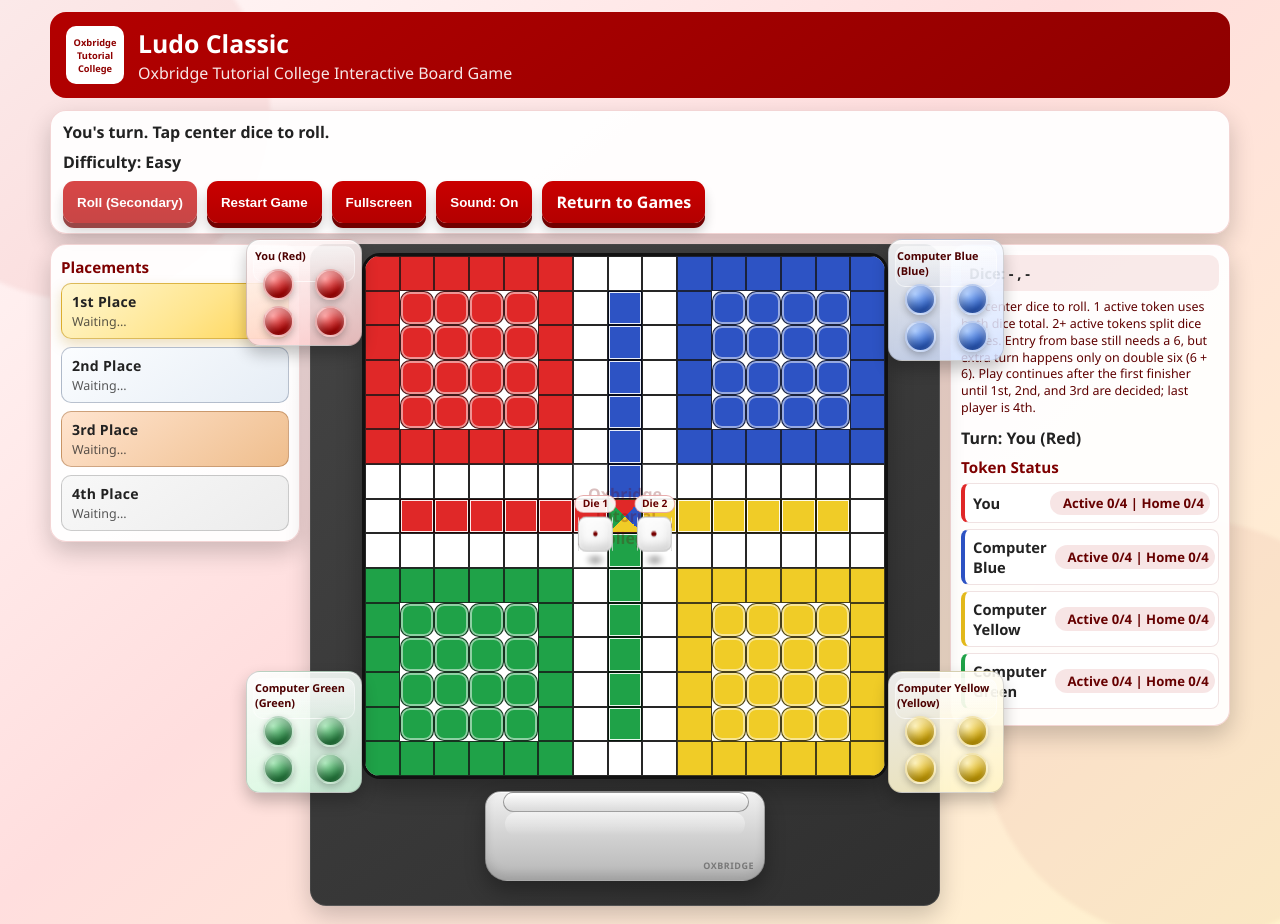
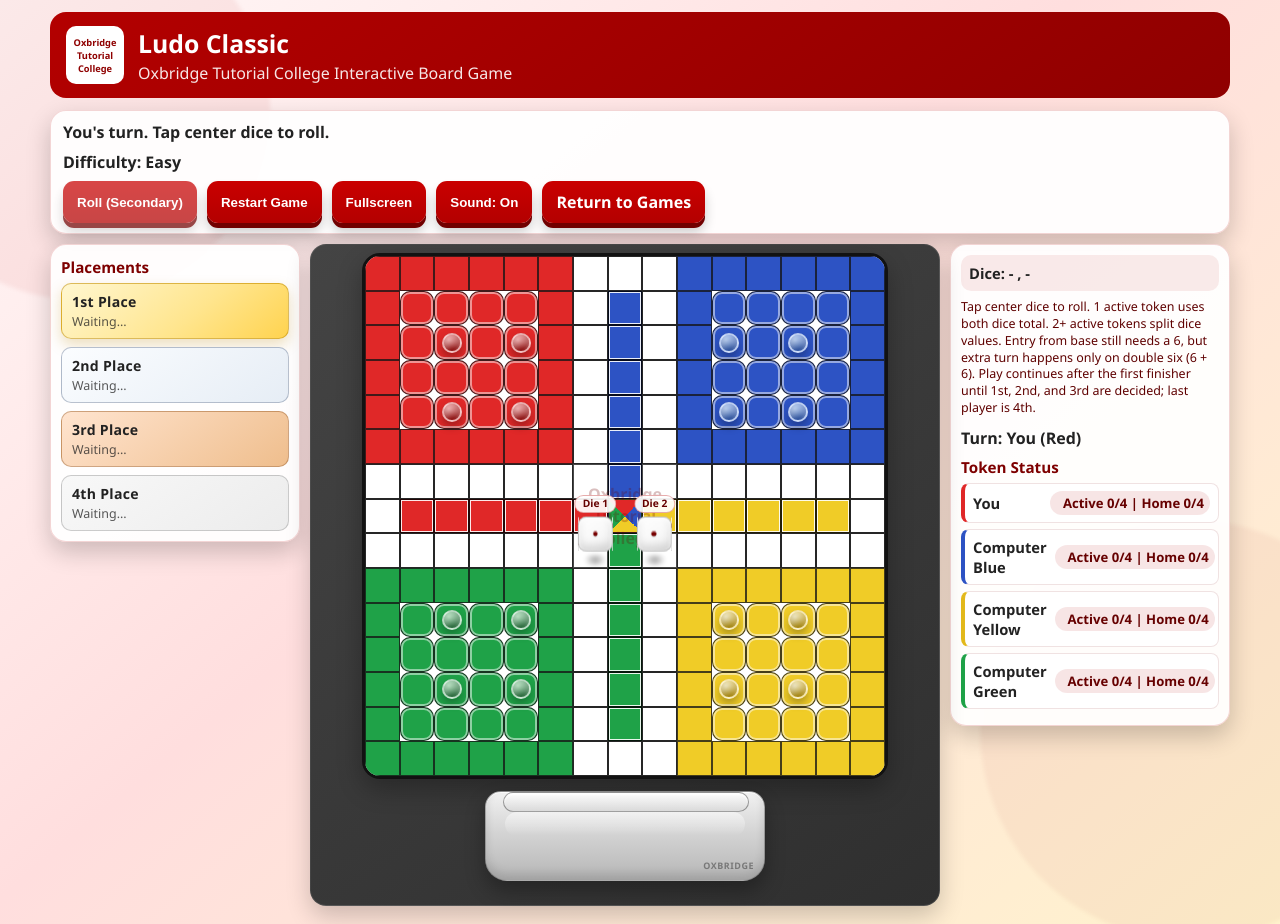
Before and after one commit to boyoart/oxbridge-games, a plain HTML site: page index.html in a window 1280 px wide. Both pictures are taken after a click on the button "Single Player". Drawn offline with Linux system fonts and the light colour scheme.

Commit message:
Fix Ludo base token storage and shared completion container

```diff
--- a/index.html
+++ b/index.html
@@ -90,28 +90,6 @@
         <div id="board3d" class="board-3d card">
           <div class="board-stage">
             <div id="boardScaler" class="board-scaler">
-              <div class="external-bases" aria-live="polite">
-                <div class="base-holder base-holder-red" data-base-holder="red">
-                  <div class="base-holder-label" id="baseHolderLabel-red">Red Base</div>
-                  <div class="base-holder-lid" aria-hidden="true"></div>
-                  <div class="base-holder-grid" id="baseHolder-red"></div>
-                </div>
-                <div class="base-holder base-holder-blue" data-base-holder="blue">
-                  <div class="base-holder-label" id="baseHolderLabel-blue">Blue Base</div>
-                  <div class="base-holder-lid" aria-hidden="true"></div>
-                  <div class="base-holder-grid" id="baseHolder-blue"></div>
-                </div>
-                <div class="base-holder base-holder-yellow" data-base-holder="yellow">
-                  <div class="base-holder-label" id="baseHolderLabel-yellow">Yellow Base</div>
-                  <div class="base-holder-lid" aria-hidden="true"></div>
-                  <div class="base-holder-grid" id="baseHolder-yellow"></div>
-                </div>
-                <div class="base-holder base-holder-green" data-base-holder="green">
-                  <div class="base-holder-label" id="baseHolderLabel-green">Green Base</div>
-                  <div class="base-holder-lid" aria-hidden="true"></div>
-                  <div class="base-holder-grid" id="baseHolder-green"></div>
-                </div>
-              </div>
               <div id="board" class="board"></div>
               <div class="board-dice-zone" aria-live="polite">
                 <div class="die-slot" data-slot-index="0">
@@ -155,6 +133,7 @@
                 <span id="boardLogoFallback">Oxbridge Tutorial College</span>
               </div>
             </div>
+            <!-- Shared completed-token container: all colors collect here after final home. -->
             <div id="victoryContainerWrap" class="victory-container-wrap" aria-live="polite">
               <div id="victoryContainer" class="victory-container" role="status" aria-label="Shared victory container for completed tokens">
                 <div class="victory-container-gloss" aria-hidden="true"></div>
--- a/script.js
+++ b/script.js
@@ -46,17 +46,12 @@
 const victoryTokenStackEl = document.getElementById("victoryTokenStack");
 const difficultyInfoEl = document.getElementById("difficultyInfo");
 const difficultySelectEl = document.getElementById("difficultySelect");
-const baseHolderEls = {
-  red: document.getElementById("baseHolder-red"),
-  blue: document.getElementById("baseHolder-blue"),
-  yellow: document.getElementById("baseHolder-yellow"),
-  green: document.getElementById("baseHolder-green")
-};
-const baseHolderLabelEls = {
-  red: document.getElementById("baseHolderLabel-red"),
-  blue: document.getElementById("baseHolderLabel-blue"),
-  yellow: document.getElementById("baseHolderLabel-yellow"),
-  green: document.getElementById("baseHolderLabel-green")
+// Normal board base positions restored: each color has four in-board base slots for token IDs 0-3.
+const BASE_SLOTS = {
+  red: [[2, 2], [2, 4], [4, 2], [4, 4]],
+  blue: [[2, 10], [2, 12], [4, 10], [4, 12]],
+  green: [[10, 2], [10, 4], [12, 2], [12, 4]],
+  yellow: [[10, 10], [10, 12], [12, 10], [12, 12]]
 };
 
 function getRequiredEl(id) {
@@ -449,29 +444,12 @@
 }
 
 function render() {
-  document.querySelectorAll(".board-token, .base-token").forEach((t) => t.remove());
+  document.querySelectorAll(".board-token").forEach((t) => t.remove());
   const occupancy = buildTileOccupancy();
-  // External base holder labels are synced to player names so each color tray is identifiable.
-  appState.players.forEach((player) => {
-    const labelEl = baseHolderLabelEls[player.color];
-    if (labelEl) labelEl.textContent = `${player.name} (${COLOR_LABEL[player.color]})`;
-  });
+  // Wrong external base trays removed: base tokens are now always rendered in board base quadrants.
 
   appState.players.forEach((player, pIndex) => {
-    const holderEl = baseHolderEls[player.color];
     player.tokens.forEach((token) => {
-      if (token.inBase && holderEl) {
-        // Base tokens are rendered in external holders instead of inside board quadrants.
-        const baseTokenEl = document.createElement("div");
-        baseTokenEl.className = `token base-token ${player.color}`;
-        baseTokenEl.title = `${player.name} Token ${token.id + 1}`;
-        if (isTokenClickable(pIndex, token.id)) {
-          baseTokenEl.classList.add("clickable");
-          baseTokenEl.addEventListener("click", () => chooseTokenMove(pIndex, token.id));
-        }
-        holderEl.appendChild(baseTokenEl);
-        return;
-      }
       const spot = token.coord;
       if (!spot) return;
       const tile = getTile(spot[0], spot[1]);
@@ -533,7 +511,7 @@
 }
 
 function getTokenCoordinates(color, pos, tokenId) {
-  if (pos === -1) return null;
+  if (pos === -1) return BASE_SLOTS[color]?.[tokenId] || null;
   if (pos <= 51) return boardPath[(START_INDEX[color] + pos) % PATH_LEN];
   if (pos >= 52 && pos <= 57) return homePaths[color][pos - 52];
   if (pos === FINAL_HOME_POSITION) return null;
@@ -685,7 +663,7 @@
     if (idx === moverIdx) return; // same-color tokens can never capture each other.
     op.tokens.forEach((t) => {
       if (t.tileKey === tileId) {
-        // DEBUG: capture returns token to base; render() then places it back in the external base holder.
+        // Captured tokens return to normal in-board base slots (not any external tray).
         t.pos = -1;
         syncTokenStateForPlayer(op);
         capturedAny = true;
--- a/style.css
+++ b/style.css
@@ -99,56 +99,6 @@
   aspect-ratio: 1 / 1;
   position: relative;
 }
-.external-bases {
-  /* External token containers are anchored around the board corners. */
-  position: absolute;
-  inset: 0;
-  pointer-events: none;
-  z-index: 6;
-}
-.base-holder {
-  --holder-tint: rgba(255, 255, 255, 0.9);
-  position: absolute;
-  width: clamp(84px, 11.5vw, 116px);
-  padding: 8px;
-  border-radius: 14px;
-  border: 1px solid rgba(0, 0, 0, .16);
-  background: linear-gradient(165deg, rgba(255,255,255,.9), var(--holder-tint));
-  box-shadow: 0 8px 16px rgba(0, 0, 0, .24), inset 0 1px 0 rgba(255,255,255,.76);
-  pointer-events: auto;
-}
-.base-holder-lid {
-  /* Subtle lid overlay for the premium board-game compartment look. */
-  position: absolute;
-  left: 6px;
-  right: 6px;
-  top: 6px;
-  height: 34%;
-  border-radius: 10px;
-  background: linear-gradient(180deg, rgba(255,255,255,.55), rgba(255,255,255,.09));
-  border: 1px solid rgba(255,255,255,.45);
-  pointer-events: none;
-}
-.base-holder-label {
-  position: relative;
-  z-index: 1;
-  font-size: .68rem;
-  font-weight: 800;
-  color: #4d0000;
-  margin-bottom: 6px;
-}
-.base-holder-grid {
-  position: relative;
-  z-index: 1;
-  display: grid;
-  grid-template-columns: repeat(2, minmax(0, 1fr));
-  gap: 6px;
-  justify-items: center;
-}
-.base-holder-red { --holder-tint: rgba(255, 205, 205, .86); top: -14px; left: -116px; }
-.base-holder-blue { --holder-tint: rgba(208, 223, 255, .86); top: -14px; right: -116px; }
-.base-holder-yellow { --holder-tint: rgba(255, 245, 198, .9); bottom: -14px; right: -116px; }
-.base-holder-green { --holder-tint: rgba(210, 250, 224, .88); bottom: -14px; left: -116px; }
 .board-dice-zone {
   /* Two dice are rendered side-by-side in one centered lane to avoid overlap. */
   --dice-size: clamp(26px, 3.9vw, 34px); /* Dice size is controlled from this single variable. */
@@ -266,22 +216,6 @@
   z-index: 2;
 }
 .token.clickable { outline: 3px solid #ffffff; animation: pulse .8s infinite alternate; }
-.base-holder .token {
-  position: relative;
-  width: clamp(24px, 3.4vw, 31px);
-  height: clamp(24px, 3.4vw, 31px);
-  transform: none !important;
-  box-shadow: inset 0 6px 8px rgba(255,255,255,.45), inset 0 -6px 10px rgba(0,0,0,.28), 0 3px 7px rgba(0,0,0,.24);
-}
-.base-holder .token.clickable {
-  /* Only the selectable token pulses/glows, not the full holder. */
-  outline: 2px solid rgba(255,255,255,.95);
-  box-shadow: 0 0 0 3px rgba(255,255,255,.45), 0 0 10px rgba(255,255,255,.35), inset 0 6px 8px rgba(255,255,255,.45), inset 0 -6px 10px rgba(0,0,0,.28), 0 3px 7px rgba(0,0,0,.24);
-}
-.base-holder .token:hover {
-  transform: scale(1.06) !important;
-  filter: brightness(1.08);
-}
 @keyframes pulse { from { transform: scale(1); } to { transform: scale(1.08); } }
 .token.red{background:radial-gradient(circle at 30% 30%, #ff8e8e, #b30000 65%)}
 .token.blue{background:radial-gradient(circle at 30% 30%, #9bc2ff, #2a5ec9 65%)}
@@ -629,10 +563,6 @@
   .board-3d { order: 2; }
   .side-panel { order: 3; }
   .side-panel { display: grid; grid-template-columns: minmax(220px, 360px) 1fr; gap: 10px; align-items: start; }
-  .base-holder-red { top: -10px; left: -94px; }
-  .base-holder-blue { top: -10px; right: -94px; }
-  .base-holder-yellow { bottom: -10px; right: -94px; }
-  .base-holder-green { bottom: -10px; left: -94px; }
   .board-dice-zone {
     --dice-size: clamp(24px, 4.6vw, 32px);
     width: min(210px, 40%);
@@ -652,17 +582,6 @@
   .left-panel { padding: 8px; max-width: 100%; }
   .side-panel { grid-template-columns: 1fr; }
   .side-panel { padding: 8px; }
-  .base-holder {
-    width: clamp(72px, 26vw, 92px);
-    padding: 6px;
-    border-radius: 12px;
-  }
-  .base-holder-label { font-size: .62rem; margin-bottom: 5px; }
-  .base-holder-grid { gap: 4px; }
-  .base-holder-red { top: -4px; left: -58px; }
-  .base-holder-blue { top: -4px; right: -58px; }
-  .base-holder-yellow { bottom: -4px; right: -58px; }
-  .base-holder-green { bottom: -4px; left: -58px; }
   .dice-wrap { gap: 6px; margin-bottom: 8px; }
   .dice-summary { font-size: .82rem; padding: 6px; }
   .turn-info { font-size: .88rem; }
```
